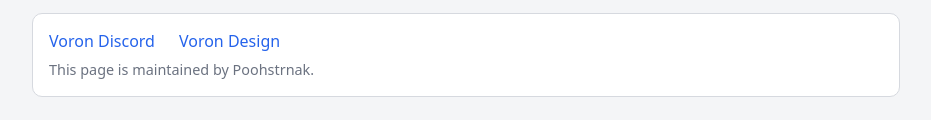
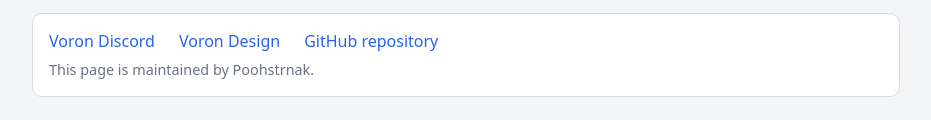
Before and after one commit to Poohstrnak/Voron-Serial-Generator, a plain HTML site: page index.html in a window 1280 px wide. Shown: the part 577-697 px from the top of the page, without its empty margins (174-1105 px from the left). Drawn offline with nearby package versions, Linux system fonts and the light colour scheme.

Commit message:
Updating HTML to include link to repo

```diff
--- a/index.html
+++ b/index.html
@@ -88,6 +88,7 @@
     <nav id="links">
       <a href="https://discord.gg/voron" target="_blank" rel="noopener">Voron Discord</a>
       <a href="https://vorondesign.com/" target="_blank" rel="noopener">Voron Design</a>
+      <a href="https://github.com/Poohstrnak/Voron-Serial-Generator" target="_blank" rel="noopener">GitHub repository</a>
       <p>This page is maintained by Poohstrnak.</p>
     </nav>
   </main>
```
